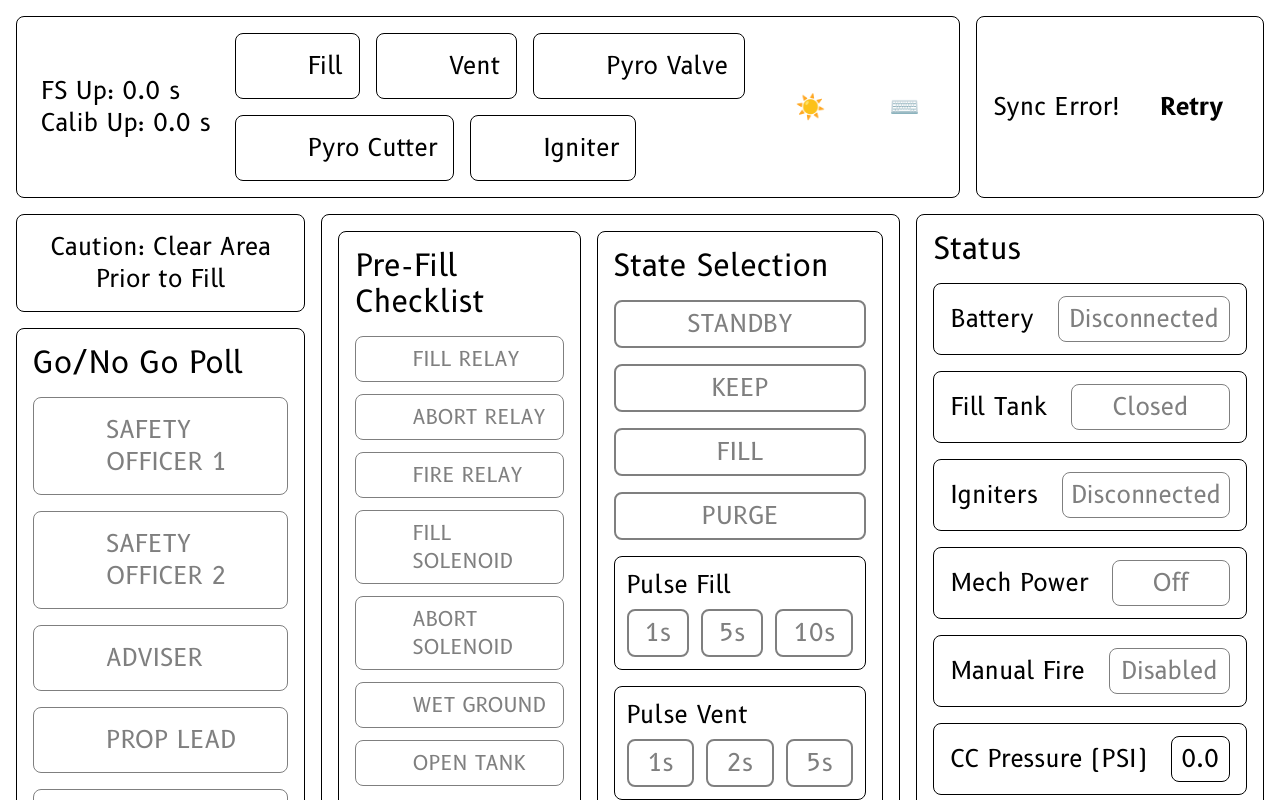
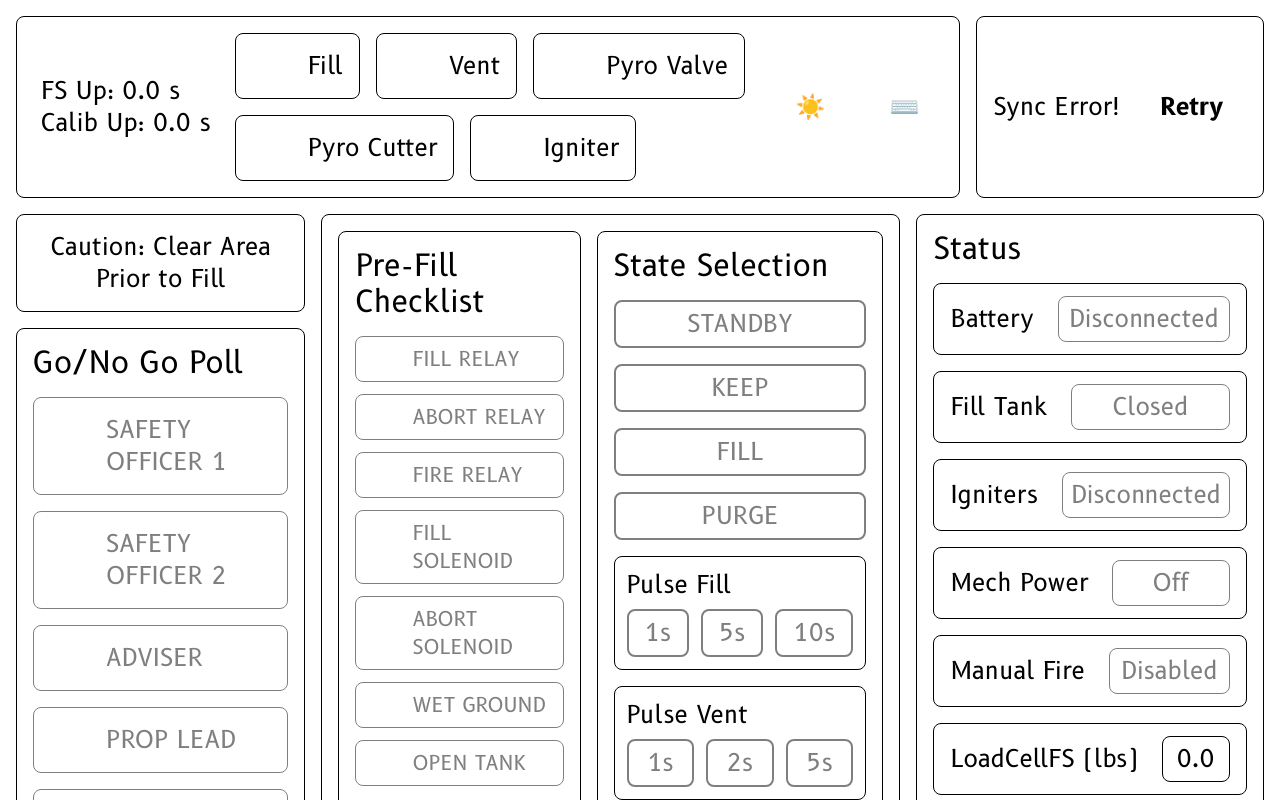
Before and after one commit to CSI-Rockets-Eletronics/ControlCenterUI_2026, a React (Vite) app: page /1 in a window 1280 px wide. Built offline with nearby package versions, Linux system fonts and the light colour scheme; no server answers.

Commit message:
Temp rename CC Pressure (PSI) to LoadCellFS (lbs)

```diff
--- a/src/components/statusPanel.tsx
+++ b/src/components/statusPanel.tsx
@@ -103,7 +103,7 @@ const CombustionPressureDisplay = memo(function CombustionPressureDisplay() {
 
   return (
     <StatusDisplay
-      label="CC Pressure (PSI)"
+      label="LoadCellFS (lbs)"
       color="green"
       value={value}
       overflowElement={showChart ? chartElement : undefined}
```
